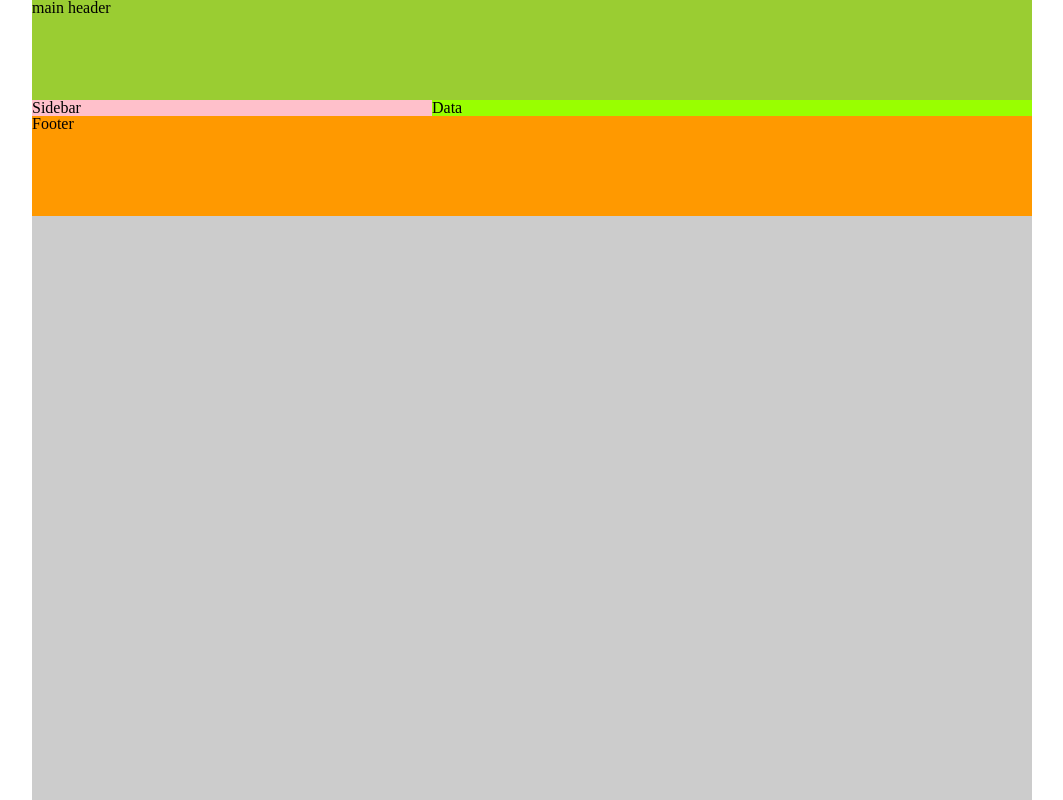
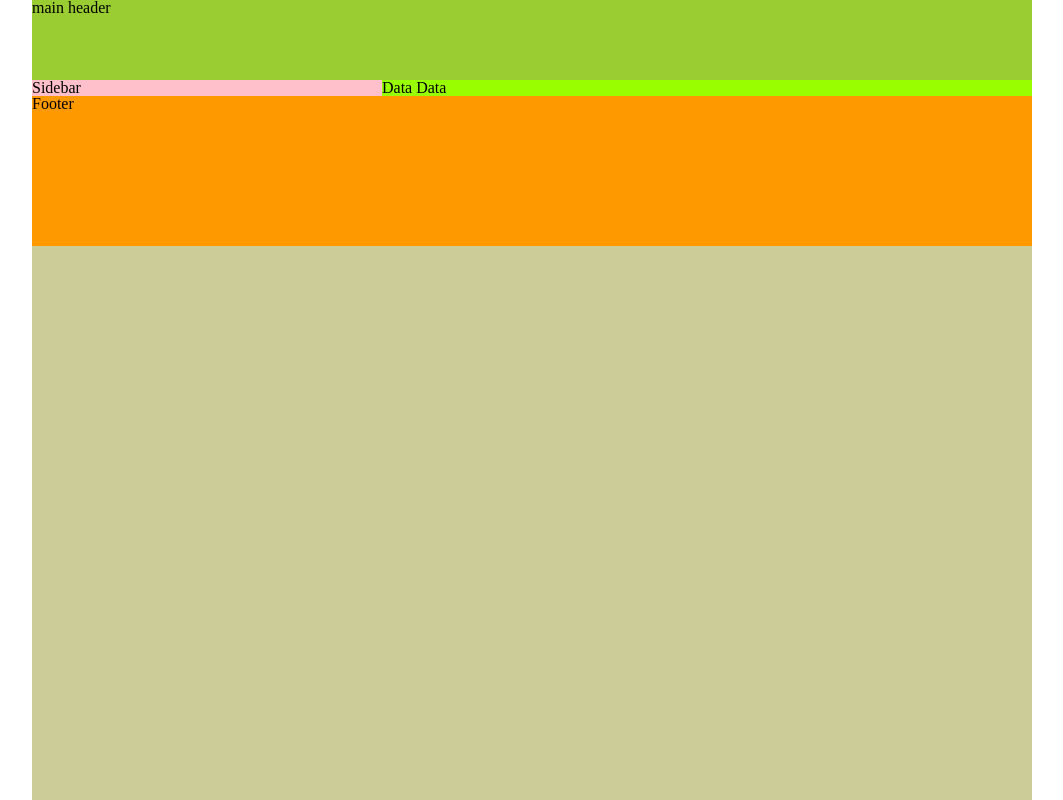
Before and after one commit to overflowhidden/github-test-hillel, a plain HTML site: page index.html in a window 1280 px wide. Shown: the whole page, without its empty margins (108-1171 px from the left). Drawn offline with Linux system fonts and the light colour scheme.

Commit message:
Layout update

```diff
--- a/css/all.css
+++ b/css/all.css
@@ -1,6 +1,6 @@
 .flex-container{
 	display: flex;
-	background: #ccc;
+	background: #cc9;
 	margin: auto;
 	max-width: 1000px;
 	height: 100vh;
@@ -10,12 +10,12 @@
 .main-header{
 	background: yellowgreen;
 	flex-basis: 100%;
-	max-height: 100px;
+	max-height: 80px;
 }
 .footer{
 	background: #f90;
 	flex-basis: 100%;
-	max-height: 100px;
+	max-height: 150px;
 }
 main{
 	display: flex;
@@ -31,7 +31,7 @@ main{
 .data{
 	background: #9f0;
 	flex-grow: 1;
-	flex-basis: 500px;
+	flex-basis: 600px;
 	order: 2;
 }
 
--- a/index.html
+++ b/index.html
@@ -14,7 +14,7 @@
 	<main>
 
 		<div class="data">
-			Data
+			Data Data
 		</div>
 		<aside class="sidebar">
 			Sidebar
```
